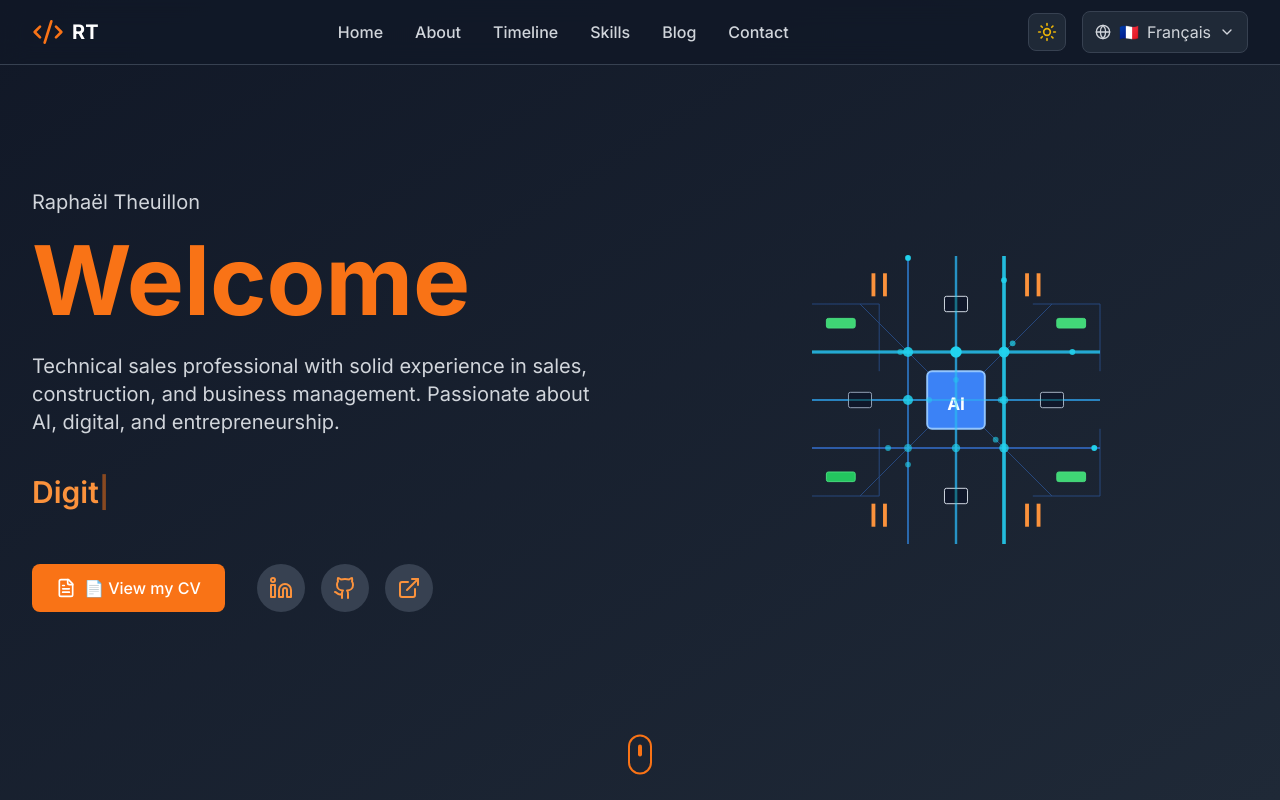
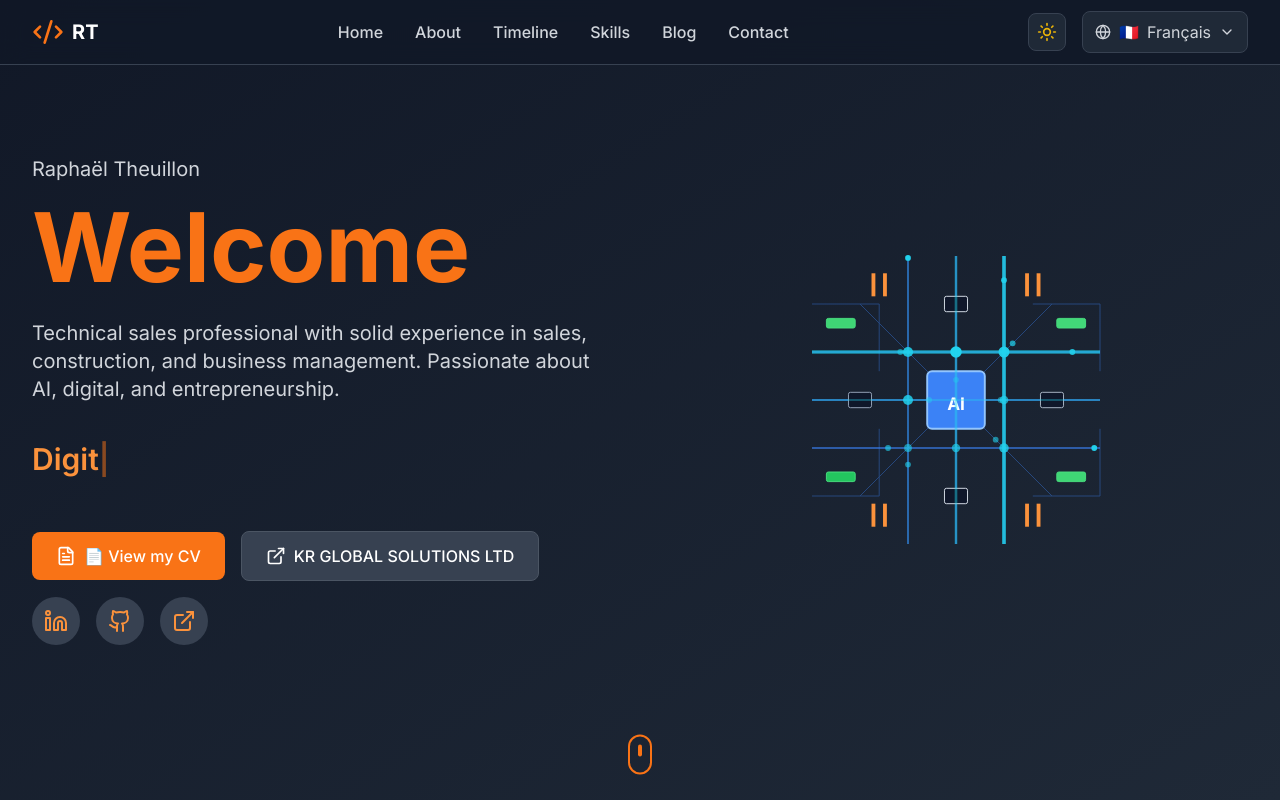
Before and after one commit to Raphael91000/portofolio, a React (Vite) app: page / in a window 1280 px wide. Shown: the top 800 px of the page. Built offline with nearby package versions, Linux system fonts and the light colour scheme.

Commit message:
ajout bouton kr

```diff
--- a/src/components/sections/Hero.tsx
+++ b/src/components/sections/Hero.tsx
@@ -138,8 +138,10 @@ const Hero: React.FC = () => {
               initial={{ opacity: 0, y: 20 }}
               animate={{ opacity: 1, y: 0 }}
               transition={{ duration: 0.8, delay: 0.6 }}
-              className="flex flex-col sm:flex-row items-start sm:items-center space-y-4 sm:space-y-0 sm:space-x-8"
+              className="flex flex-col space-y-4"
             >
+              {/* Buttons container */}
+              <div className="flex flex-col sm:flex-row items-start sm:items-center space-y-3 sm:space-y-0 sm:space-x-4">
                 {/* CV Button */}
                 <a
                   href="/cv-raphael-theuillon.pdf"
@@ -150,6 +152,18 @@ const Hero: React.FC = () => {
                   <FileText className="h-4 w-4 sm:h-5 sm:w-5" />
                   <span>{t('hero.cv')}</span>
                 </a>
+
+                {/* KR Global Solutions Button */}
+                <a
+                  href="https://krglobalsolutionsltd.com/"
+                  target="_blank"
+                  rel="noopener noreferrer"
+                  className="flex items-center space-x-2 px-4 sm:px-6 py-2 sm:py-3 bg-gray-700 hover:bg-gray-600 text-white rounded-lg transition-colors font-medium text-sm sm:text-base border border-gray-600 hover:border-orange-500"
+                >
+                  <ExternalLink className="h-4 w-4 sm:h-5 sm:w-5" />
+                  <span>KR GLOBAL SOLUTIONS LTD</span>
+                </a>
+              </div>
 
               {/* Social Links */}
               <div className="flex space-x-4">
```
Lines whose indentation alone changed are shown as unchanged.
